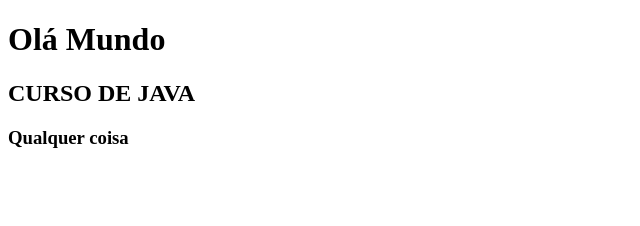
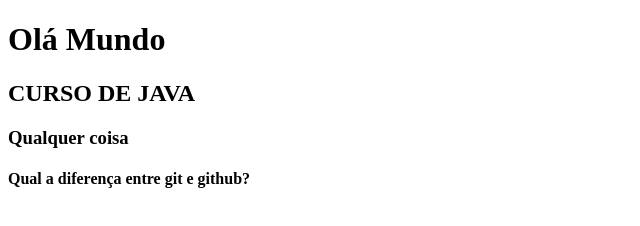
Before and after one commit to Dannkio/Exemplo.daniel, a plain HTML site: page index.html in a window 1280 px wide. Shown: the whole page, without its empty margins (0-640 px from the left). Drawn offline with Linux system fonts and the light colour scheme.

```diff
--- a/index.html
+++ b/index.html
@@ -11,5 +11,7 @@
     <h1> Olá Mundo </h1>
     <h2> CURSO DE JAVA</h2>
     <h3> Qualquer coisa </h3>
+    <h4>  Qual a diferença entre git e github? </h4>
+
 </body>
 </html>
```
